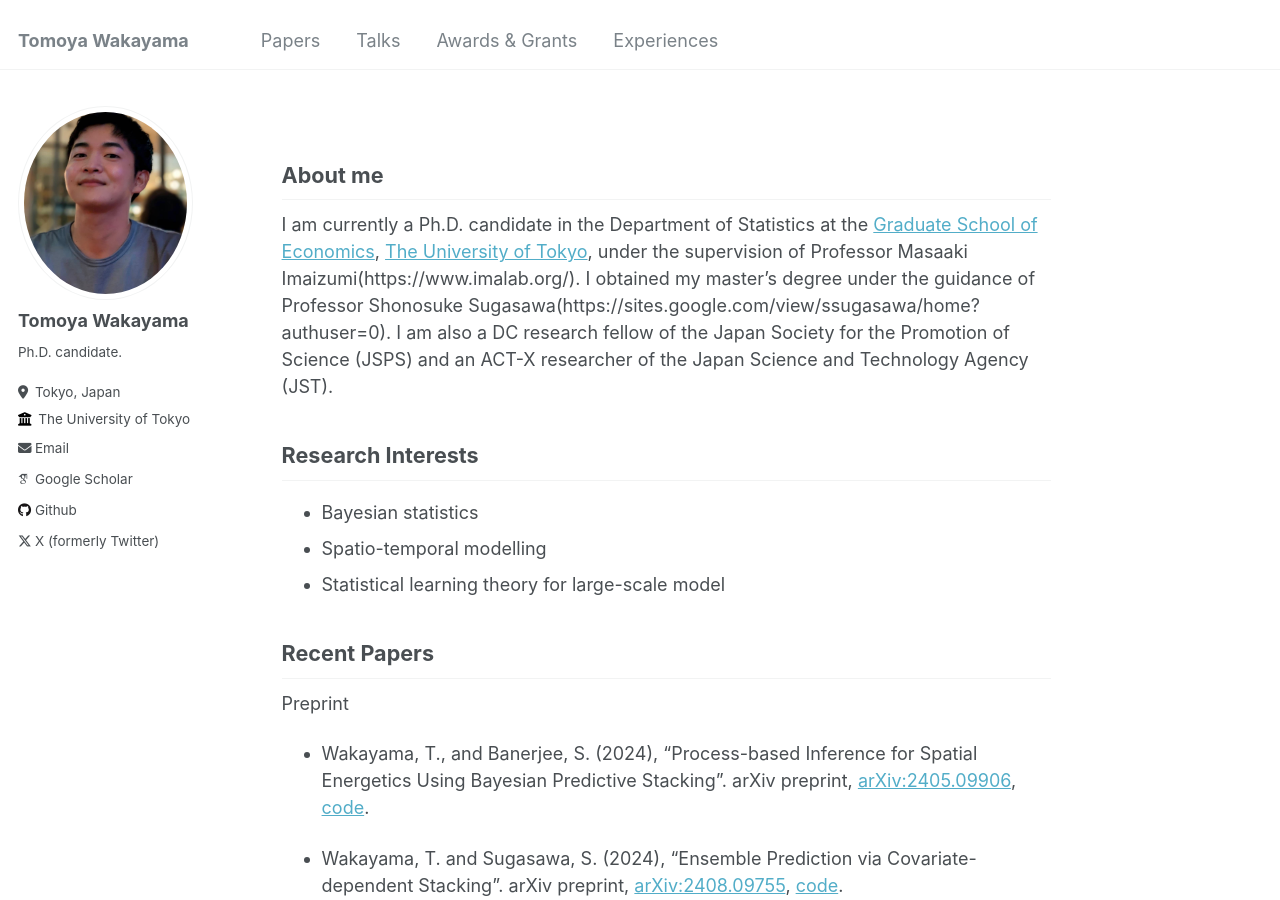
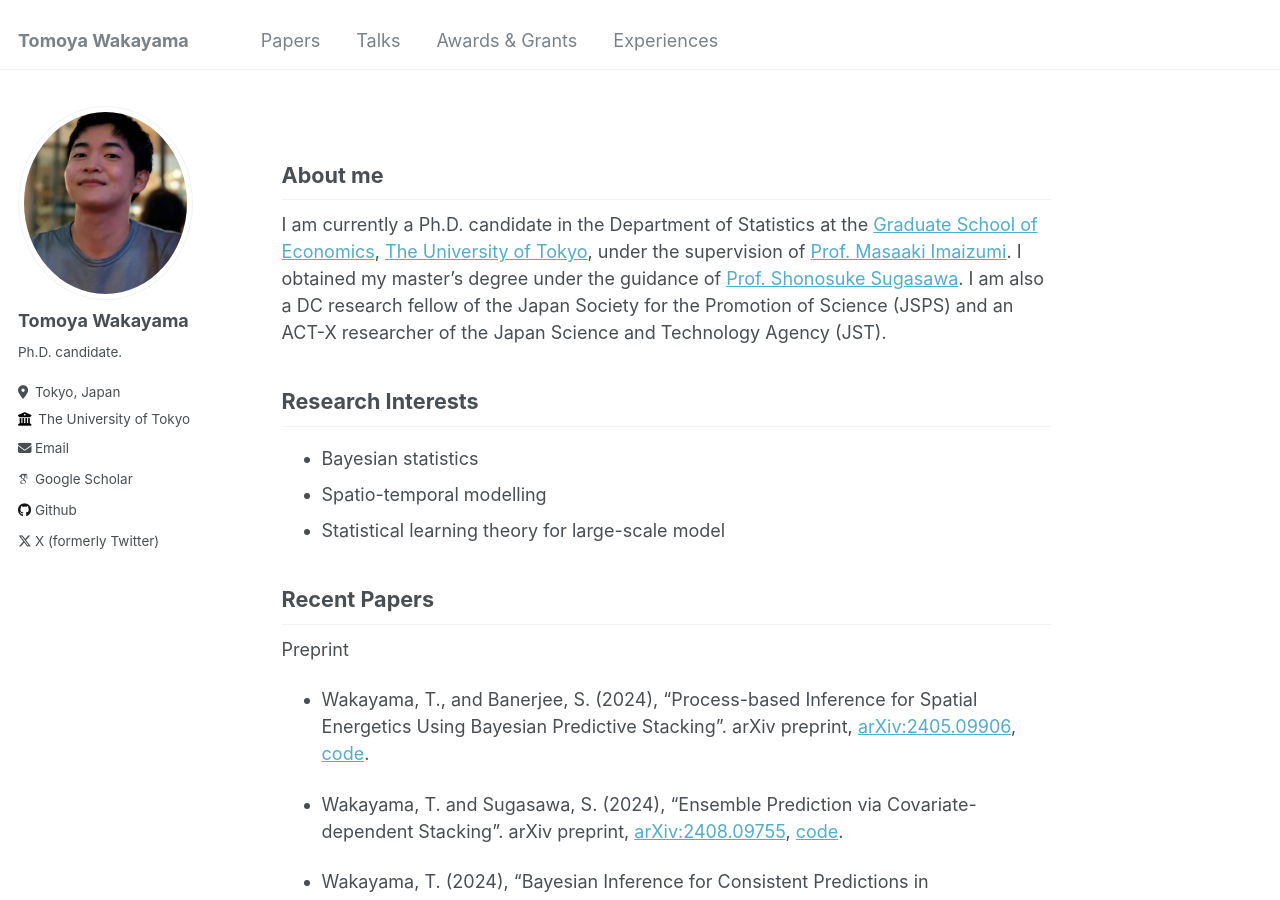
Before and after one commit to TomWaka/TomWaka.github.io, a Jekyll site: the page built from _pages/home.md, in a window 1280 px wide and 900 px high. Built offline with Jekyll 4.4.1, drawn with Linux system fonts in a browser that asks for light colours; some web fonts are replaced.

Commit message:
Modify minor mistakes

```diff
--- a/_pages/home.md
+++ b/_pages/home.md
@@ -10,7 +10,7 @@ redirect_from:
 
 About me
 ------
-I am currently a Ph.D. candidate in the Department of Statistics at the [Graduate School of Economics](https://www.e.u-tokyo.ac.jp/index-e.html), [The University of Tokyo](https://www.u-tokyo.ac.jp/en/index.html), under the supervision of Professor Masaaki Imaizumi(https://www.imalab.org/). I obtained my master's degree under the guidance of Professor Shonosuke Sugasawa(https://sites.google.com/view/ssugasawa/home?authuser=0). I am also a DC research fellow of the Japan Society for the Promotion of Science (JSPS) and an ACT-X researcher of the Japan Science and Technology Agency (JST).
+I am currently a Ph.D. candidate in the Department of Statistics at the [Graduate School of Economics](https://www.e.u-tokyo.ac.jp/index-e.html), [The University of Tokyo](https://www.u-tokyo.ac.jp/en/index.html), under the supervision of [Prof. Masaaki Imaizumi](https://www.imalab.org/). I obtained my master's degree under the guidance of [Prof. Shonosuke Sugasawa](https://sites.google.com/view/ssugasawa/home?authuser=0). I am also a DC research fellow of the Japan Society for the Promotion of Science (JSPS) and an ACT-X researcher of the Japan Science and Technology Agency (JST).
 
 Research Interests
 ------
```
